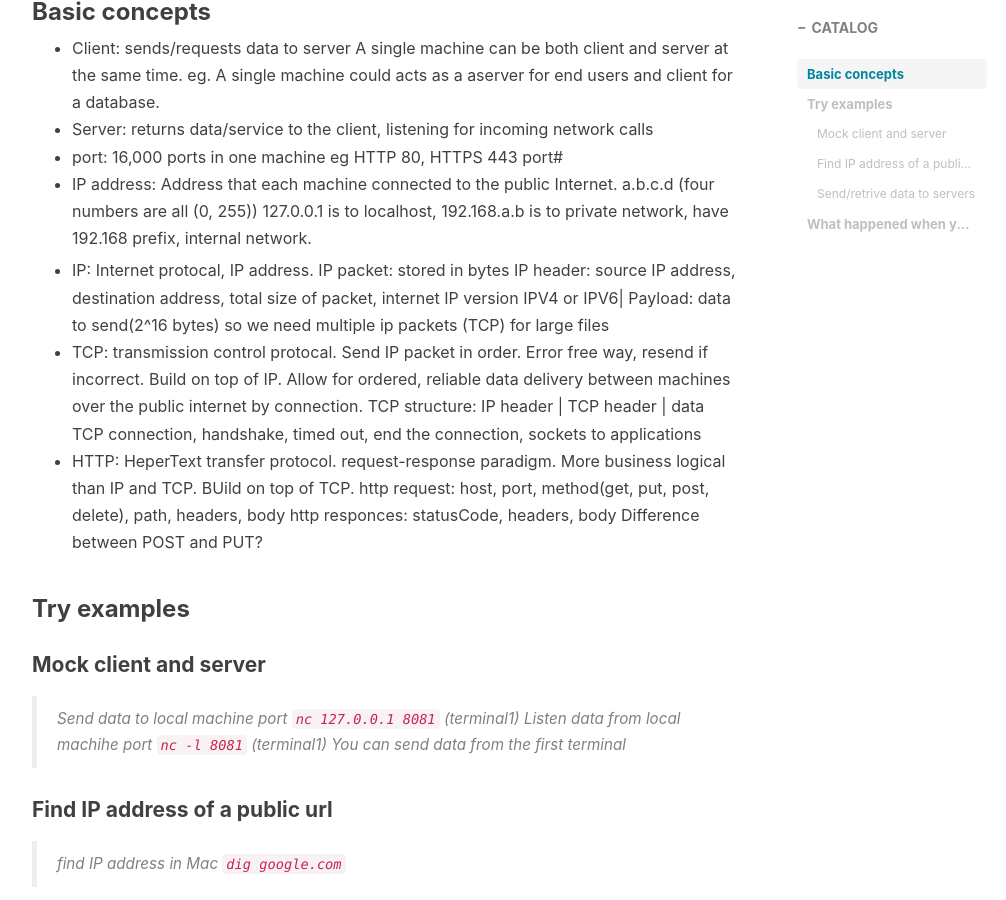
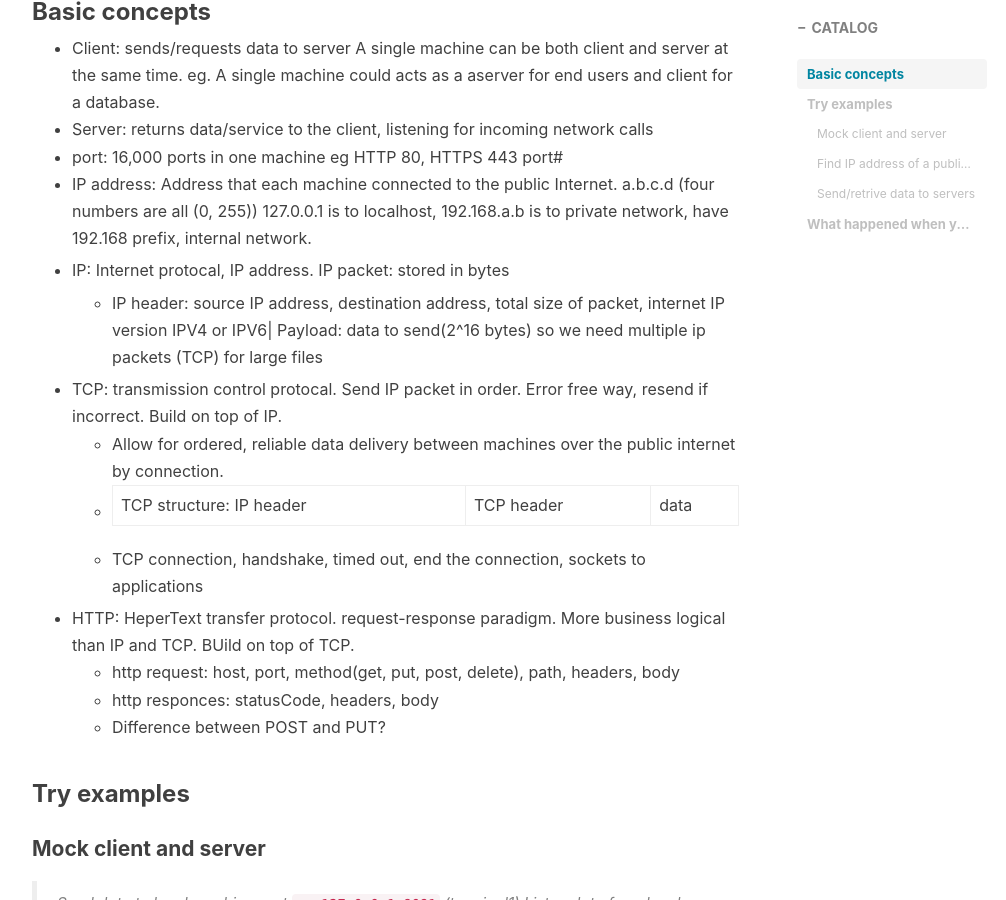
Before and after one commit to ly16/ly16.github.io, a Jekyll site: the page built from _posts/2020-12-31-system-design-clientServerModel.md, in a window 1280 px wide and 900 px high, scrolled down 574 px. Shown: the whole window, without its empty margins (233-1239 px from the left). Built offline with Jekyll 4.4.1, drawn with Linux system fonts in a browser that asks for light colours; nearby versions of some CDN libraries; comment, search, counter and statistics services are not loaded.

Commit message:
Update 2020-12-31-system-design-clientServerModel.md

```diff
--- a/_posts/2020-12-31-system-design-clientServerModel.md
+++ b/_posts/2020-12-31-system-design-clientServerModel.md
@@ -20,16 +20,19 @@ tags:
     127.0.0.1 is to localhost, 192.168.a.b is to private network, have 192.168 prefix, internal network.
 
 - IP: Internet protocal, IP address. IP packet: stored in bytes
-  IP header: source IP address, destination address, total size of packet, internet IP version IPV4 or IPV6|
+
+  - IP header: source IP address, destination address, total size of packet, internet IP version IPV4 or IPV6|
   Payload: data to send(2^16 bytes) so we need multiple ip packets (TCP) for large files
+
 - TCP: transmission control protocal. Send IP packet in order. Error free way, resend if incorrect.  Build on top  of IP.
-  Allow for ordered, reliable data delivery between machines over the public internet by connection.
-  TCP structure: IP header | TCP header | data
-  TCP connection, handshake, timed out, end the connection, sockets to applications
+  - Allow for ordered, reliable data delivery between machines over the public internet by connection.
+  - TCP structure: IP header | TCP header | data
+  - TCP connection, handshake, timed out, end the connection, sockets to applications
+
 - HTTP: HeperText transfer protocol. request-response paradigm. More business logical than IP and TCP. BUild on top of TCP.
-  http request: host, port, method(get, put, post, delete), path, headers, body
-  http responces: statusCode, headers, body
-  Difference between POST and PUT?
+  - http request: host, port, method(get, put, post, delete), path, headers, body
+  - http responces: statusCode, headers, body
+  - Difference between POST and PUT?
 
 
 
```
